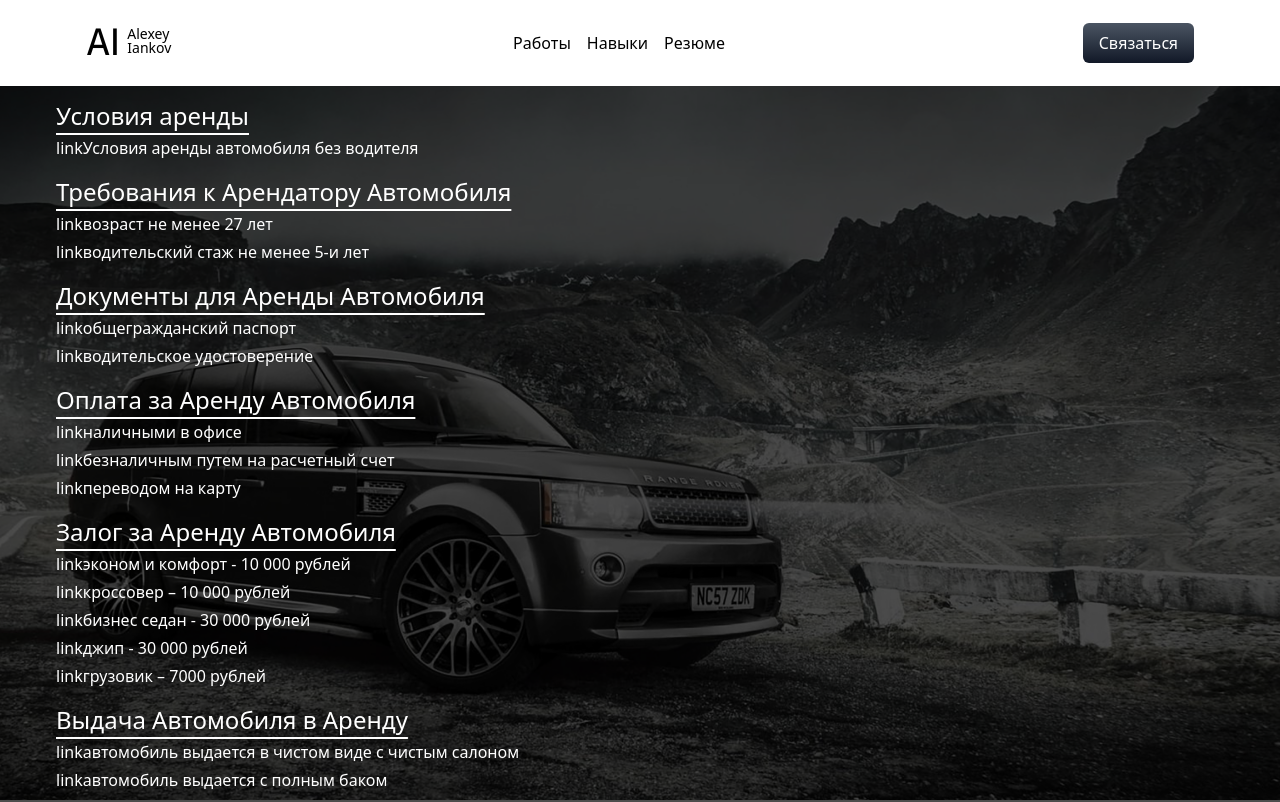
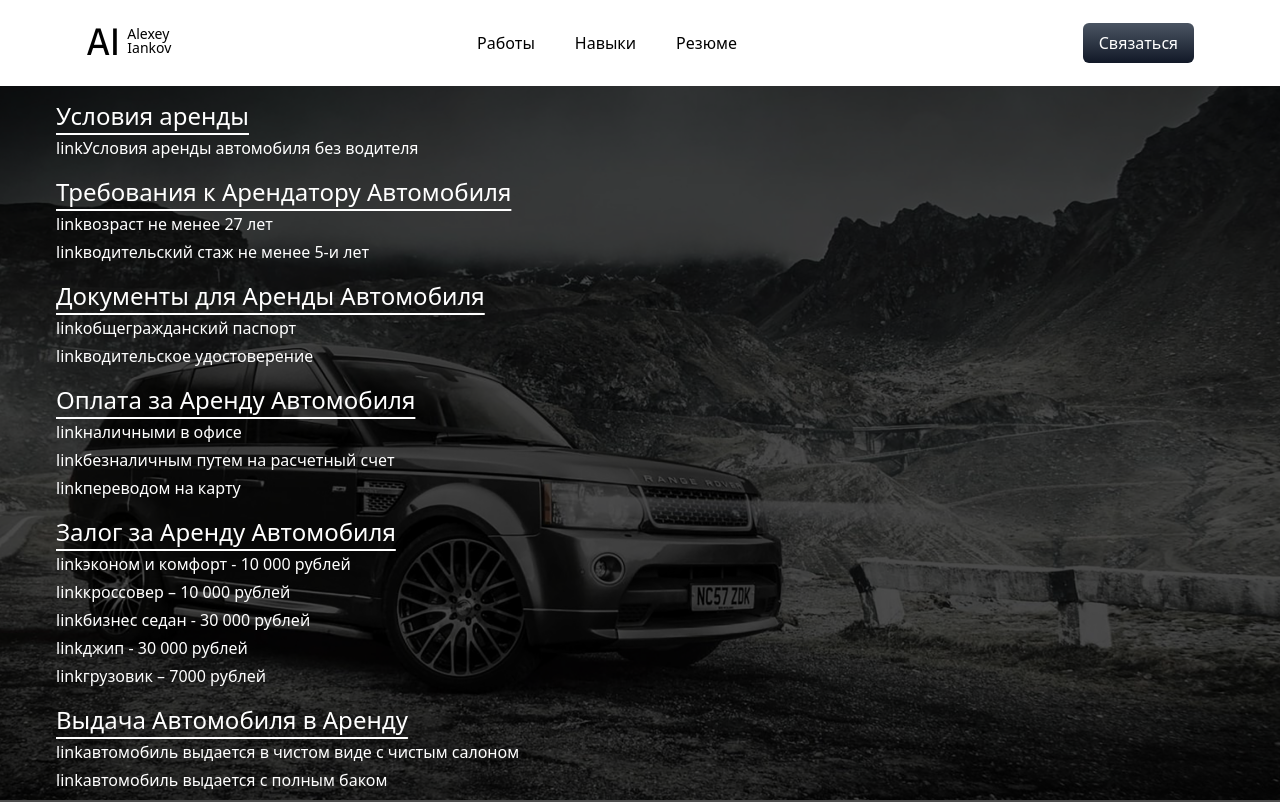
Before and after one commit to AlexeYankov/portfolio, a Next.js app: page /agreements in a window 1280 px wide. Shown: the top 802 px of the page. Built offline with nearby package versions, Linux system fonts and the light colour scheme.

Commit message:
menu zindex fix

```diff
--- a/src/widgets/burgerMenu/burgerAnimation.module.css
+++ b/src/widgets/burgerMenu/burgerAnimation.module.css
@@ -4,7 +4,7 @@
     position: fixed;
     top: 0;
     left: 0;
-    z-index: 10;
+    z-index: 21;
 
     -webkit-animation: scaleUp 0.4s cubic-bezier(0.39, 0.575, 0.565, 1) both;
     animation: scaleUp 0.4s cubic-bezier(0.39, 0.575, 0.565, 1) both;
--- a/src/widgets/header/navBar.tsx
+++ b/src/widgets/header/navBar.tsx
@@ -19,7 +19,7 @@ export const NavBar = ({name}:{name?: string}) => {
           <li key={i} className="flex items-center scroll-smooth items-center'">
             <Link
               href={link[i]}
-              className={`pr-4`}
+              className={`pr-10`}
               // onClick={clickHandler}
             >
               {el}
```
